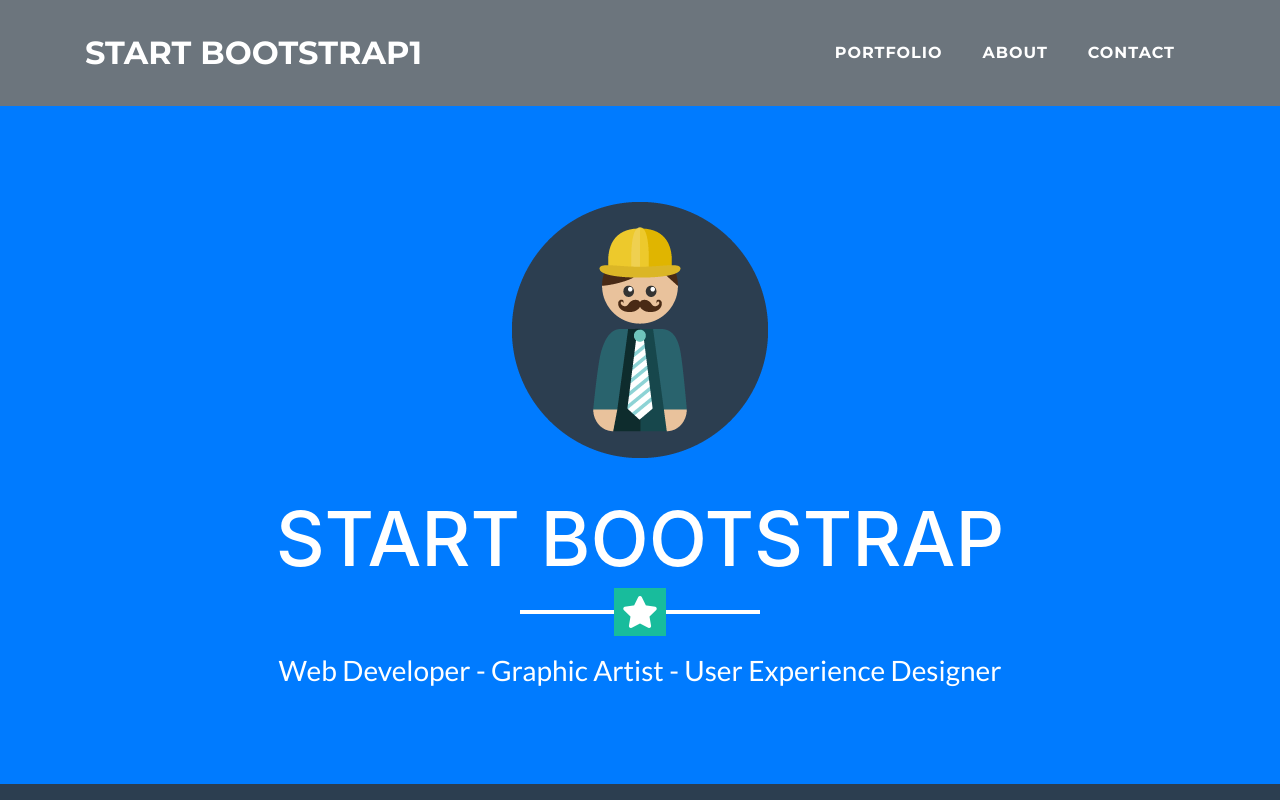
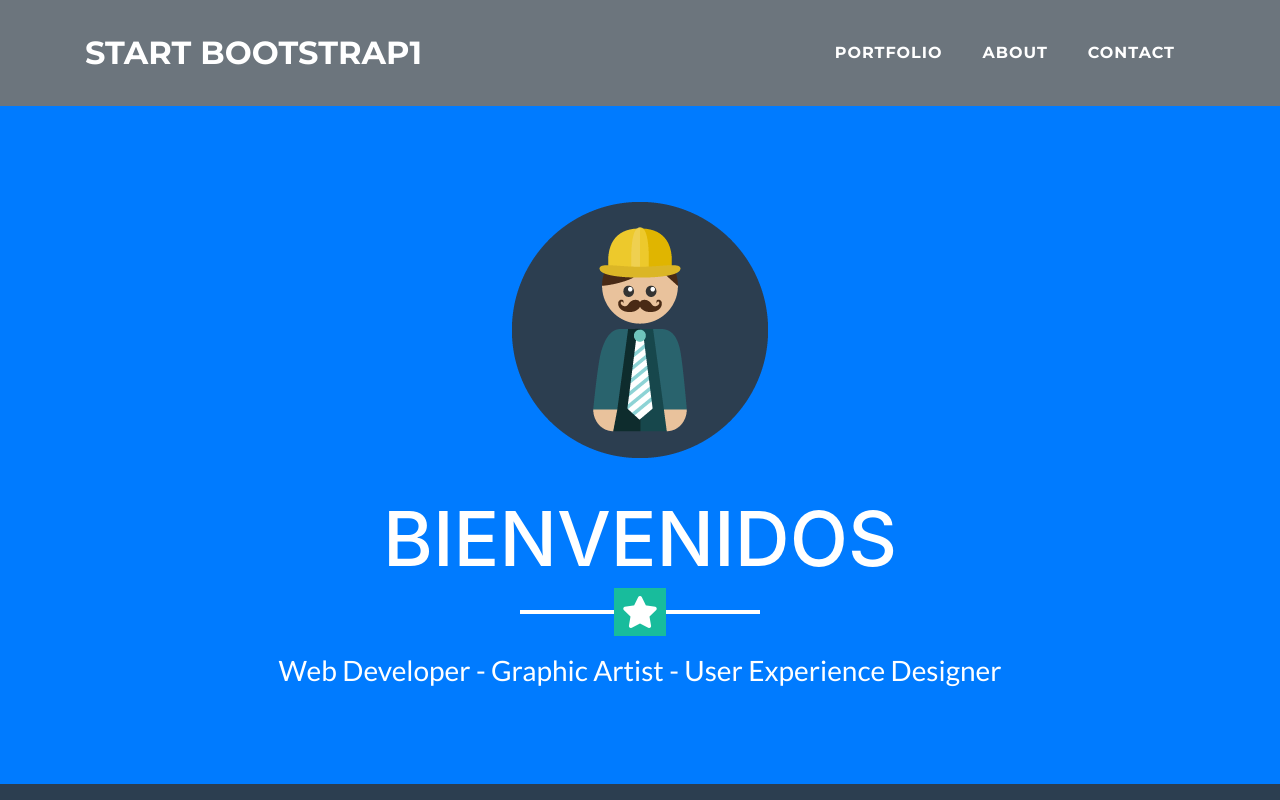
Before and after one commit to jamz-musik/proyectobootstrap, a website with bundled scripts: page plantilla1/index.html in a window 1280 px wide. Shown: the top 800 px of the page. Built offline with nearby package versions, Linux system fonts and the light colour scheme.

Commit message:
cambios en home

```diff
--- a/plantilla1/index.html
+++ b/plantilla1/index.html
@@ -56,7 +56,7 @@
     <header class="masthead bg-primary text-white text-center">
       <div class="container">
         <img class="img-fluid mb-5 d-block mx-auto" src="img/profile.png" alt="">
-        <h1 class="text-uppercase mb-0">Start Bootstrap</h1>
+        <h1 class="text-uppercase mb-0">Bienvenidos</h1>
         <hr class="star-light">
         <h2 class="font-weight-light mb-0">Web Developer - Graphic Artist - User Experience Designer</h2>
       </div>
```
